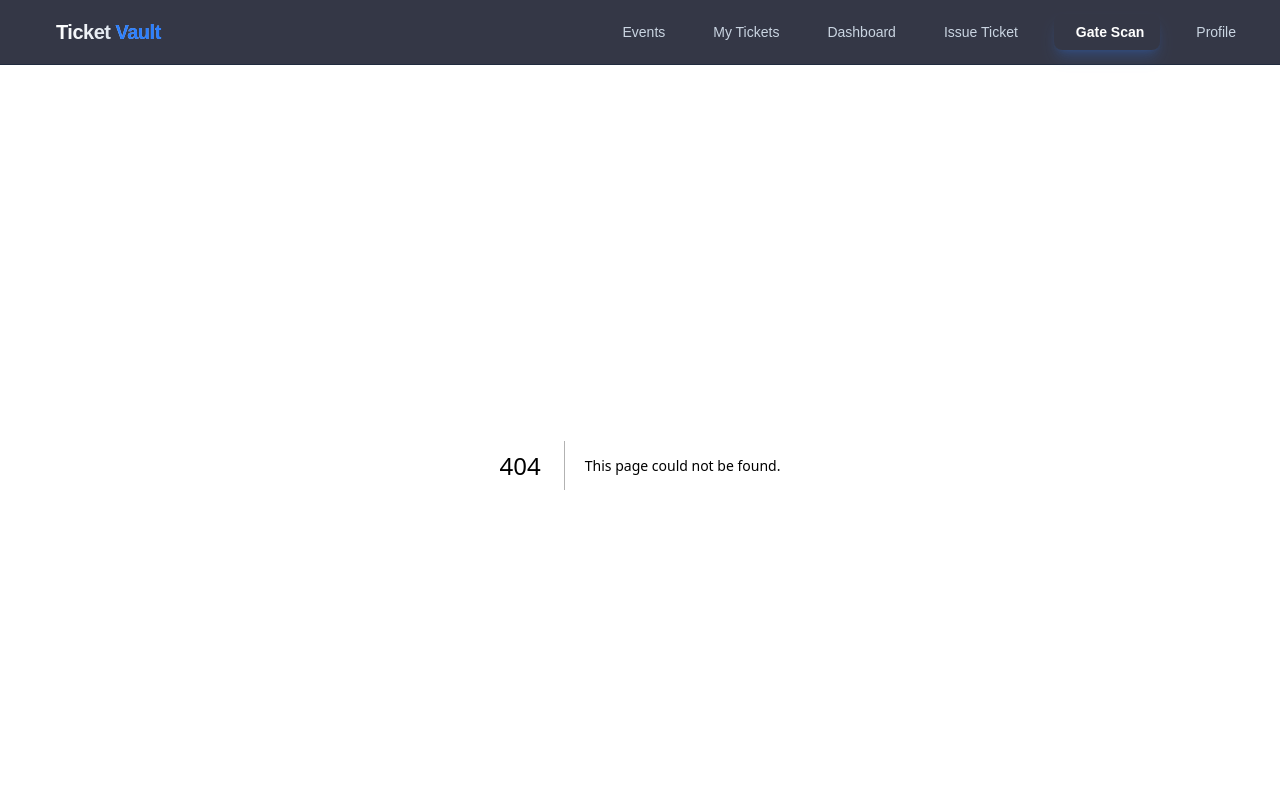
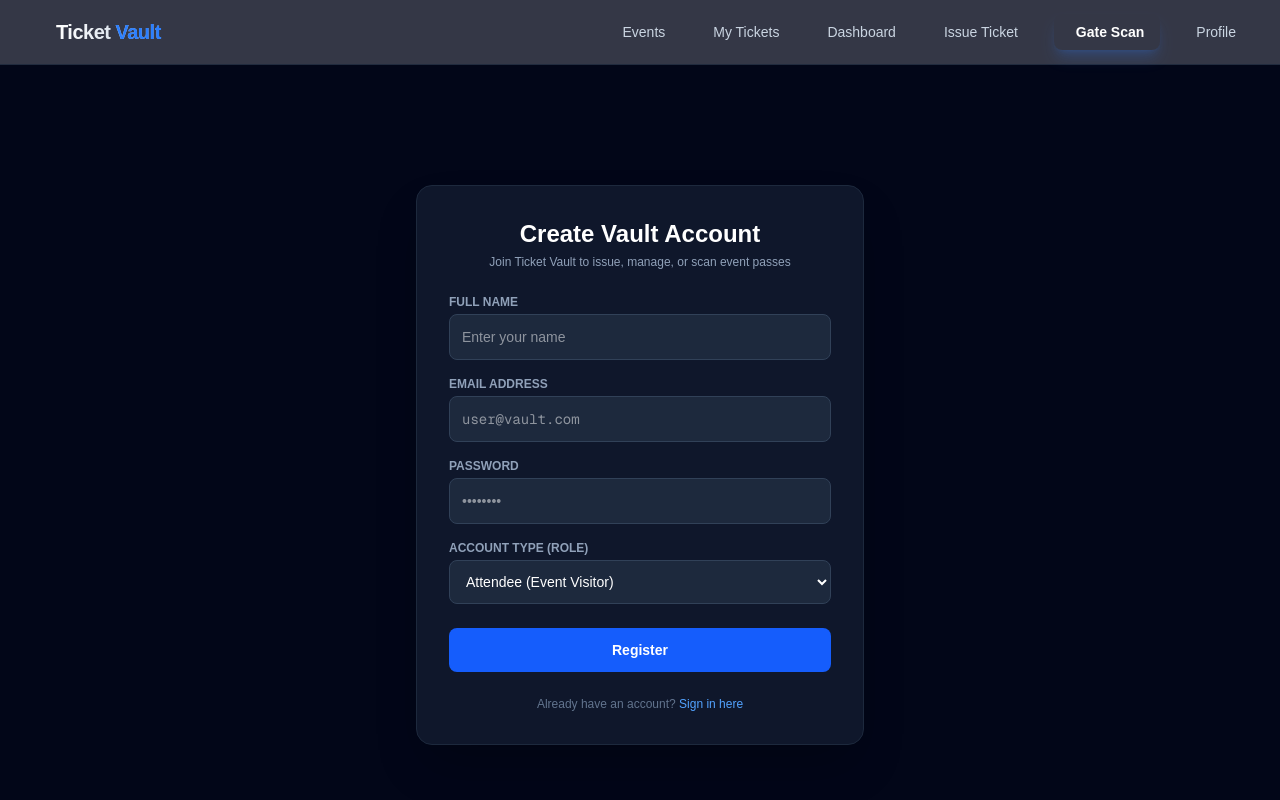
Before and after one commit to DeshanRashmika/ticket-vault, a Next.js app: page /register in a window 1280 px wide. Before the commit this address had no page. Shown: the top 800 px of the page. Built offline with nearby package versions, Linux system fonts and the light colour scheme.

Commit message:
Add RegisterPage component for user account registration

```diff
--- /dev/null
+++ b/src/app/register/page.tsx
@@ -0,0 +1,134 @@
+"use client";
+
+import { useState } from "react";
+import { useRouter } from "next/navigation";
+import Link from "next/link";
+import { registerUser } from "@/actions/auth";
+import { Role } from "@prisma/client";
+
+export default function RegisterPage() {
+  const router = useRouter();
+
+  const [name, setName] = useState("");
+  const [email, setEmail] = useState("");
+  const [password, setPassword] = useState("");
+  const [role, setRole] = useState<Role>(Role.ATTENDEE);
+
+  const [error, setError] = useState<string | null>(null);
+  const [loading, setLoading] = useState(false);
+
+  const handleSubmit = async (e: React.FormEvent) => {
+    e.preventDefault();
+    setLoading(true);
+    setError(null);
+
+    const res = await registerUser({
+      name,
+      email,
+      password,
+      role,
+    });
+
+    if (!res.success) {
+      setError(res.error || "Failed to register account");
+      setLoading(false);
+    } else {
+      // Registration සාර්ථක නම් Login Page එකට Redirect කිරීම
+      router.push("/login?registered=true");
+    }
+  };
+
+  return (
+    <main className="min-h-screen bg-slate-950 text-white flex justify-center items-center p-4">
+      <div className="w-full max-w-md bg-slate-900 border border-slate-800 p-8 rounded-2xl shadow-2xl space-y-6">
+        <div className="text-center">
+          <h1 className="text-2xl font-bold">Create Vault Account</h1>
+          <p className="text-slate-400 text-xs mt-1">
+            Join Ticket Vault to issue, manage, or scan event passes
+          </p>
+        </div>
+
+        {error && (
+          <div className="p-3 bg-red-900/50 border border-red-500/50 text-red-300 text-xs rounded-lg text-center">
+            {error}
+          </div>
+        )}
+
+        <form onSubmit={handleSubmit} className="space-y-4">
+          <div>
+            <label className="block text-xs uppercase font-semibold text-slate-400 mb-1">
+              Full Name
+            </label>
+            <input
+              type="text"
+              required
+              value={name}
+              onChange={(e) => setName(e.target.value)}
+              className="w-full p-3 rounded-lg bg-slate-800 border border-slate-700 text-white text-sm focus:outline-none focus:border-blue-500"
+              placeholder="Enter your name"
+            />
+          </div>
+
+          <div>
+            <label className="block text-xs uppercase font-semibold text-slate-400 mb-1">
+              Email Address
+            </label>
+            <input
+              type="email"
+              required
+              value={email}
+              onChange={(e) => setEmail(e.target.value)}
+              className="w-full p-3 rounded-lg bg-slate-800 border border-slate-700 text-white text-sm focus:outline-none focus:border-blue-500 font-mono"
+              placeholder="user@vault.com"
+            />
+          </div>
+
+          <div>
+            <label className="block text-xs uppercase font-semibold text-slate-400 mb-1">
+              Password
+            </label>
+            <input
+              type="password"
+              required
+              minLength={6}
+              value={password}
+              onChange={(e) => setPassword(e.target.value)}
+              className="w-full p-3 rounded-lg bg-slate-800 border border-slate-700 text-white text-sm focus:outline-none focus:border-blue-500"
+              placeholder="••••••••"
+            />
+          </div>
+
+          <div>
+            <label className="block text-xs uppercase font-semibold text-slate-400 mb-1">
+              Account Type (Role)
+            </label>
+            <select
+              value={role}
+              onChange={(e) => setRole(e.target.value as Role)}
+              className="w-full p-3 rounded-lg bg-slate-800 border border-slate-700 text-white text-sm focus:outline-none focus:border-blue-500"
+            >
+              <option value={Role.ATTENDEE}>Attendee (Event Visitor)</option>
+              <option value={Role.ORGANIZER}>Organizer (Create & Manage Events)</option>
+              <option value={Role.GATEKEEPER}>Gatekeeper (Scan Gate QR Passes)</option>
+            </select>
+          </div>
+
+          <button
+            type="submit"
+            disabled={loading}
+            className="w-full py-3 bg-blue-600 hover:bg-blue-500 text-white font-semibold text-sm rounded-lg transition disabled:opacity-50 mt-2"
+          >
+            {loading ? "Creating Account..." : "Register"}
+          </button>
+        </form>
+
+        <p className="text-xs text-center text-slate-500">
+          Already have an account?{" "}
+          <Link href="/login" className="text-blue-400 hover:underline">
+            Sign in here
+          </Link>
+        </p>
+      </div>
+    </main>
+  );
+}
```
